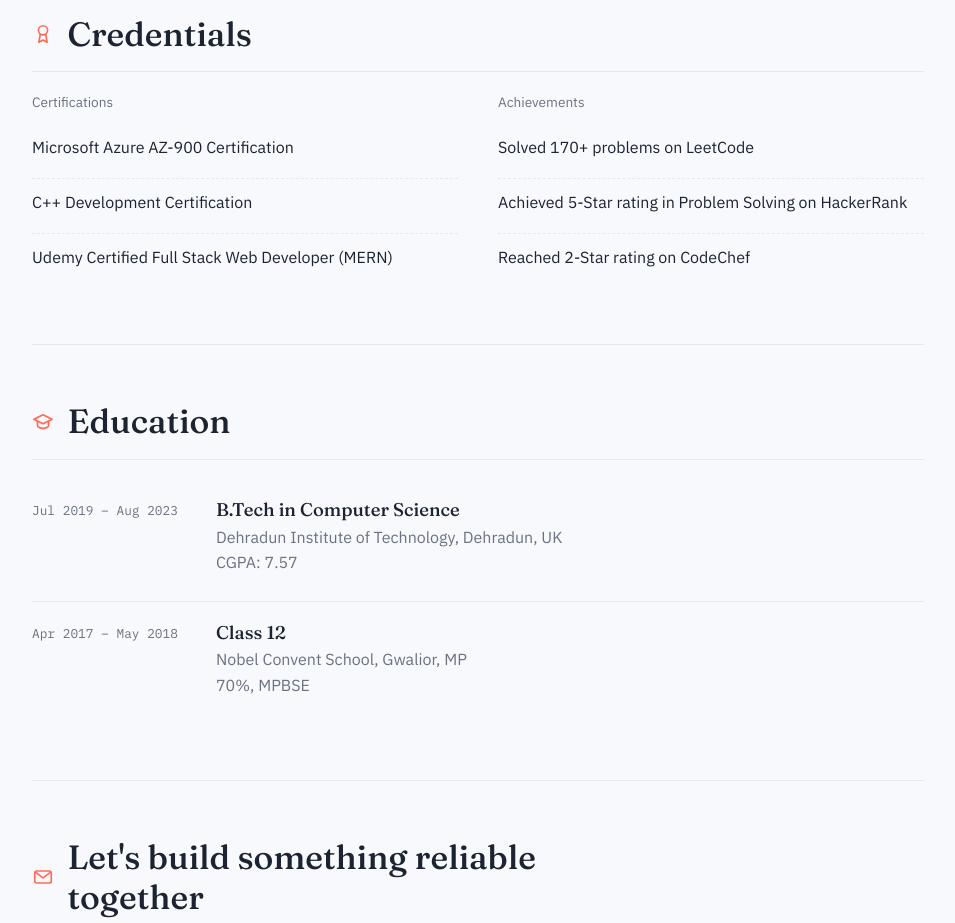
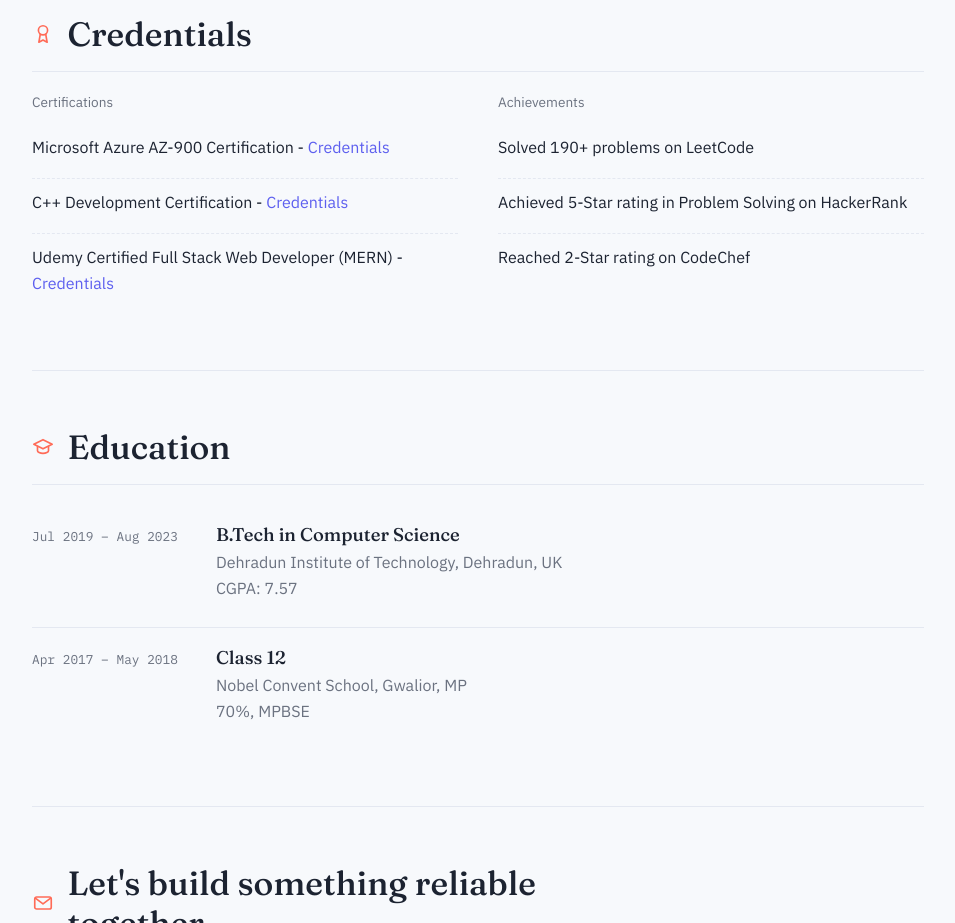
Before and after one commit to nickgaur/nikhil-gaur-portfolio, a React (Vite) app: page / in a window 1280 px wide. Shown: the part 4740-5663 px from the top of the page, without its empty margins (292-1247 px from the left). Built offline with nearby package versions, Linux system fonts and the light colour scheme.

Commit message:
added certificate Urls

```diff
--- a/src/App.jsx
+++ b/src/App.jsx
@@ -3,6 +3,7 @@ import Sidebar from "./components/Sidebar.jsx";
 import Hero from "./components/Hero.jsx";
 import Experience from "./components/Experience.jsx";
 import Projects from "./components/Projects.jsx";
+import Portfolio from "./components/Portfolio.jsx";
 import Skills from "./components/Skills.jsx";
 import Credentials from "./components/Credentials.jsx";
 import Education from "./components/Education.jsx";
@@ -21,6 +22,7 @@ export default function App() {
         <Hero />
         <Experience />
         <Projects />
+        {/* <Portfolio/> */}
         <Skills />
         <Credentials />
         <Education />
--- a/src/components/Credentials.jsx
+++ b/src/components/Credentials.jsx
@@ -14,7 +14,7 @@ export default function Credentials() {
           <p className="skill-label">Certifications</p>
           <ul className="ledger">
             {certifications.map((item) => (
-              <li key={item}>{item}</li>
+              <li key={item}>{item.courseName} - <a target="_blank" href={item.certificateUrl}>Credentials</a></li>
             ))}
           </ul>
         </Reveal>
--- /dev/null
+++ b/src/components/Portfolio.jsx
@@ -0,0 +1,43 @@
+import React from "react";
+import { projects } from "../data.js";
+import { IconBrackets } from "./Icons.jsx";
+import Reveal from "./Reveal.jsx";
+
+export default function Portfolio() {
+  return (
+    <section id="projects" className="section">
+      <Reveal as="h2">
+        <IconBrackets className="heading-icon" /> Portfolio
+      </Reveal>
+      <div className="project-list">
+        {projects.map((project, i) => (
+          <Reveal
+            as="article"
+            key={project.name}
+            delay={(i % 3) * 90}
+            className={`project-row ${i % 2 === 1 ? "project-row-reverse" : ""}`}
+          >
+            <div className="project-heading">
+              <h3>{project.name}</h3>
+              <p className="project-org">{project.org}</p>
+            </div>
+            <div className="project-detail">
+              <ul>
+                {project.points.map((point) => (
+                  <li key={point}>{point}</li>
+                ))}
+              </ul>
+              <div className="project-stack">
+                {project.stack.map((tech, j) => (
+                  <code key={tech} className={`stack-tag stack-tag-${j % 4}`}>
+                    {tech}
+                  </code>
+                ))}
+              </div>
+            </div>
+          </Reveal>
+        ))}
+      </div>
+    </section>
+  );
+}
--- a/src/data.js
+++ b/src/data.js
@@ -60,7 +60,7 @@ export const skillGroups = [
       "System Design",
       "Data Structures & Algorithms",
       "Full Stack Web Development",
-      "Power Automate"
+      "Power Automate",
     ],
   },
 ];
@@ -81,7 +81,7 @@ export const experience = [
       "Built a web-based UI to streamline internal workflows, driving increase in team efficiency",
       "Applied authentication and authorization protocols (SAML, OAuth 2.0, OIDC) to strengthen application security",
       "Collaborated with designers and QA across cross-functional teams to deliver high-quality releases",
-      "Built Number of Automation Workflows through Power Automate to Audit & Reduced Efforts to do Repeated Jobs"
+      "Built Number of Automation Workflows through Power Automate to Audit & Reduced Efforts to do Repeated Jobs",
     ],
   },
   {
@@ -204,14 +204,30 @@ export const education = [
   },
 ];
 
+// export const Portfolio = [
+
+// ]
+
 export const certifications = [
-  "Microsoft Azure AZ-900 Certification",
-  "C++ Development Certification",
-  "Udemy Certified Full Stack Web Developer (MERN)",
+  {
+    courseName: "Microsoft Azure AZ-900 Certification",
+    certificateUrl:
+      "https://www.credly.com/badges/5b7afff5-1ef7-40e2-8f18-e418c4850796/public_url",
+  },
+  {
+    courseName: "C++ Development Certification",
+    certificateUrl:
+      "https://drive.google.com/file/d/1Sp1DioIwvxaJoOHdOA75e2OCj1QWvmeG/view?usp=sharing",
+  },
+  {
+    courseName: "Udemy Certified Full Stack Web Developer (MERN)",
+    certificateUrl:
+      "https://drive.google.com/file/d/1QVH258SJq9thp1EjxXtHXrRnhmMl2yxE/view?usp=sharing",
+  },
 ];
 
 export const achievements = [
-  "Solved 170+ problems on LeetCode",
+  "Solved 190+ problems on LeetCode",
   "Achieved 5-Star rating in Problem Solving on HackerRank",
   "Reached 2-Star rating on CodeChef",
 ];
```
